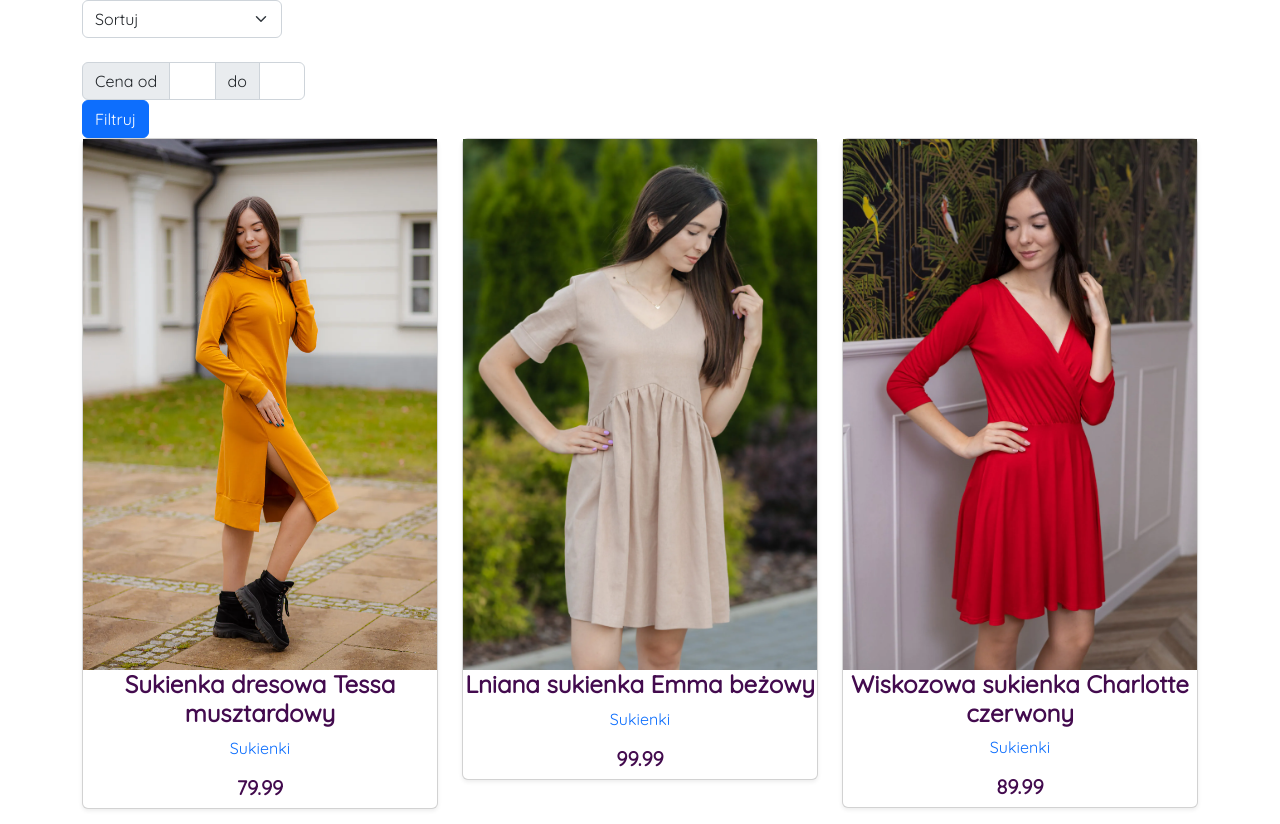
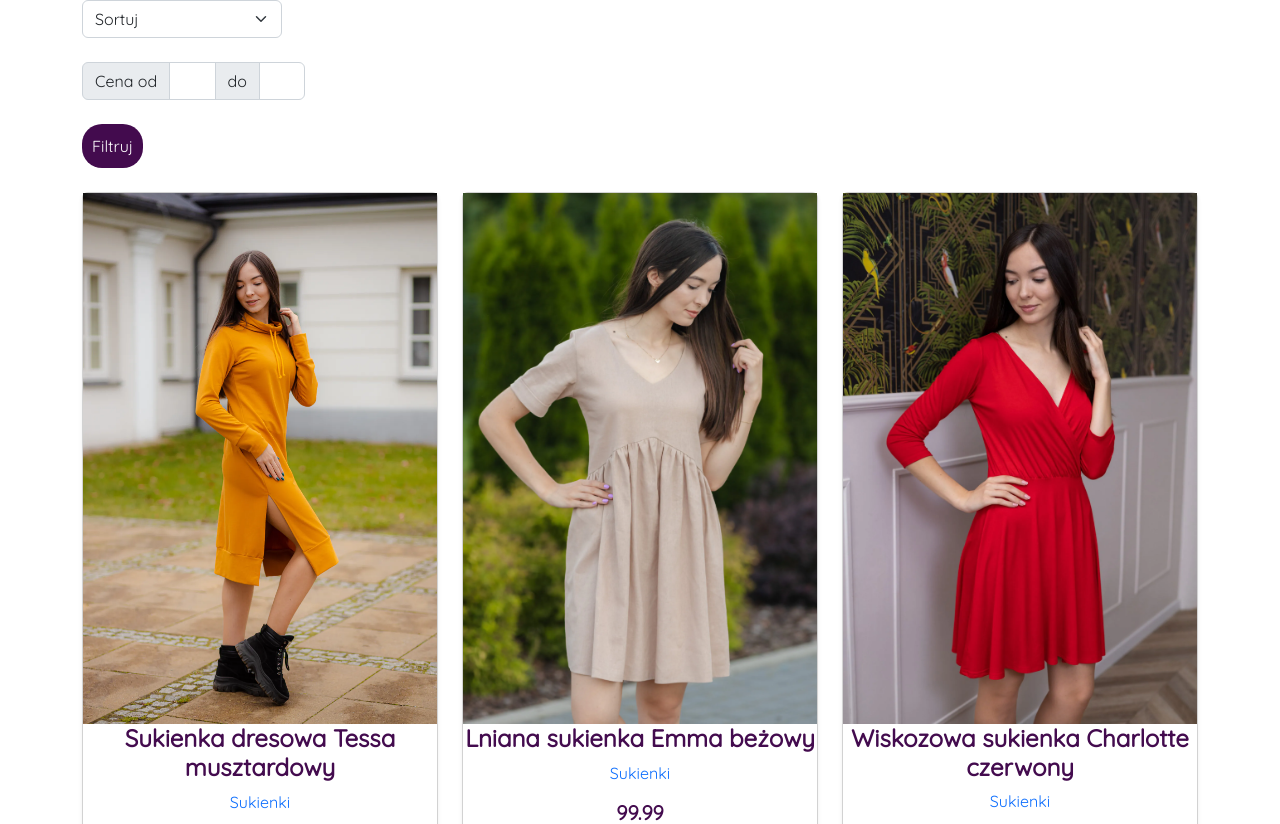
Before and after one commit to KluskaGit/Jomix, a PHP site: page /produkty_all.php in a window 1280 px wide. Shown: the part 76-900 px from the top of the page. Run offline with PHP 8.4, Linux system fonts and the light colour scheme; data comes from the database, SQL or seed files in the repository; some web fonts are replaced.

Commit message:
poprawki

```diff
--- a/footer.php
+++ b/footer.php
@@ -96,7 +96,6 @@ include 'head.php';
       <ul class="nav flex-row ">
         <li class="nav-item mb-2"><a href="https://www.instagram.com/jomix_pl/" target="_blank" class="nav-link p-0 text-muted"><img src="zdjecia/instagram.png" width=28px height=28px></a></li>
         <li class="nav-item mb-2"><a href="https://www.facebook.com/Jomixx" target="_blank" class="nav-link p-0 text-muted"><img src="zdjecia/facebook.png" width=28px height=28px></a></li>
-        <li class="nav-item mb-2"><a href="#" class="nav-link p-0 text-muted"><img src="zdjecia/telephone.png" width=28px height=28px></a></li>
       </ul>
     </div>
 
--- a/produkty_all.php
+++ b/produkty_all.php
@@ -21,13 +21,15 @@
         </select>
         <br>
         <form method="post">
-          <div class="input-group" style="width: 20%;">
+          <div class="input-group d-flex filtracja" style="width: 20%;">
             <span class="input-group-text" id="">Cena od</span>
             <input min="1" type="number" value="" name="cenamin" class="form-control">
             <span class="input-group-text" id="">do</span>
             <input min="1" type="number" value="" name="cenamax" class="form-control">
           </div>
-          <input type="submit" name="filtruj" value="Filtruj" class="btn btn-primary">
+          <br>
+          <input type="submit" name="filtruj" value="Filtruj" class="purpleBttn">
+
         </form>
       </form>
       </form>
@@ -44,8 +46,9 @@
       ?>
 
     </div>
+    <br>
+    <div class="container-lg">
 
-    <div class="container-lg">
       <div class="row row-cols-1 row-cols-sm-2 row-cols-md-3 col produktybox">
         <?php
         $sortuj = '';
--- a/style/_produkty.scss
+++ b/style/_produkty.scss
@@ -6,3 +6,7 @@
 .cardpordukt {
   height: auto;
 }
+
+.filtracja {
+  flex-direction: row;
+}
--- a/style/style.css
+++ b/style/style.css
@@ -232,6 +232,10 @@ a {
   height: auto;
 }
 
+.filtracja {
+  flex-direction: row;
+}
+
 .zdjecieproduktu {
   border: 2px solid black;
   border-radius: 10px;
```
Also changed, not shown: Produkty.php (+4 -3 lines), 1 other file.
